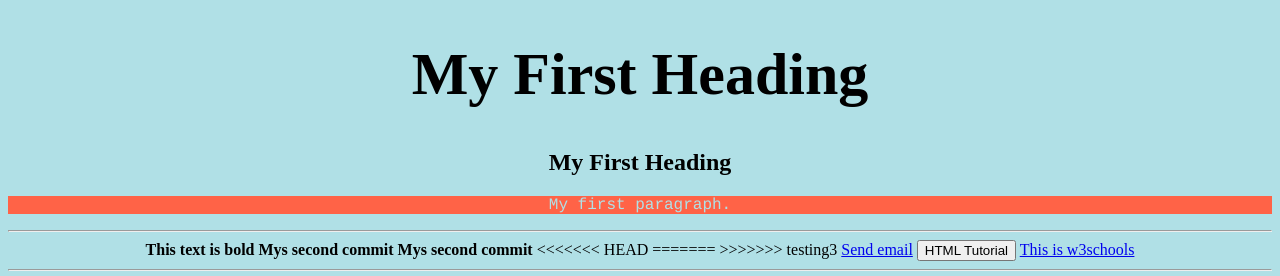
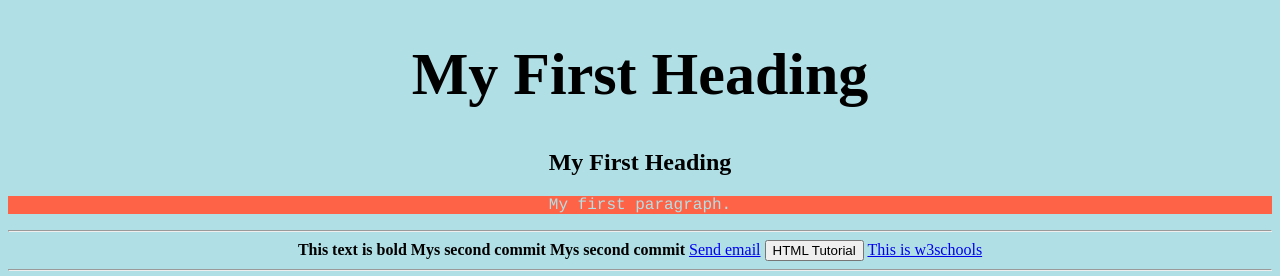
Before and after one commit to Mahmoudalikhaled/git-one, a plain HTML site: page index.html in a window 1280 px wide. Shown: the top 276 px of the page. Drawn offline with Linux system fonts and the light colour scheme; grey boxes are pictures that could not be loaded.

Commit message:
fixing conflict

```diff
--- a/index.html
+++ b/index.html
@@ -14,10 +14,6 @@
 <b>This text is bold</b>
 <b>Mys second commit</b>
 <b>Mys second commit</b>
-<<<<<<< HEAD
-=======
-
->>>>>>> testing3
 <a href="mailto:mahmoudalikhaled70@gmai.com">Send email</a>
 <button onclick="document.location='default.asp'">HTML Tutorial</button>
 <a href="https://www.w3schools.com" target="_blank">This is w3schools</a>
```
